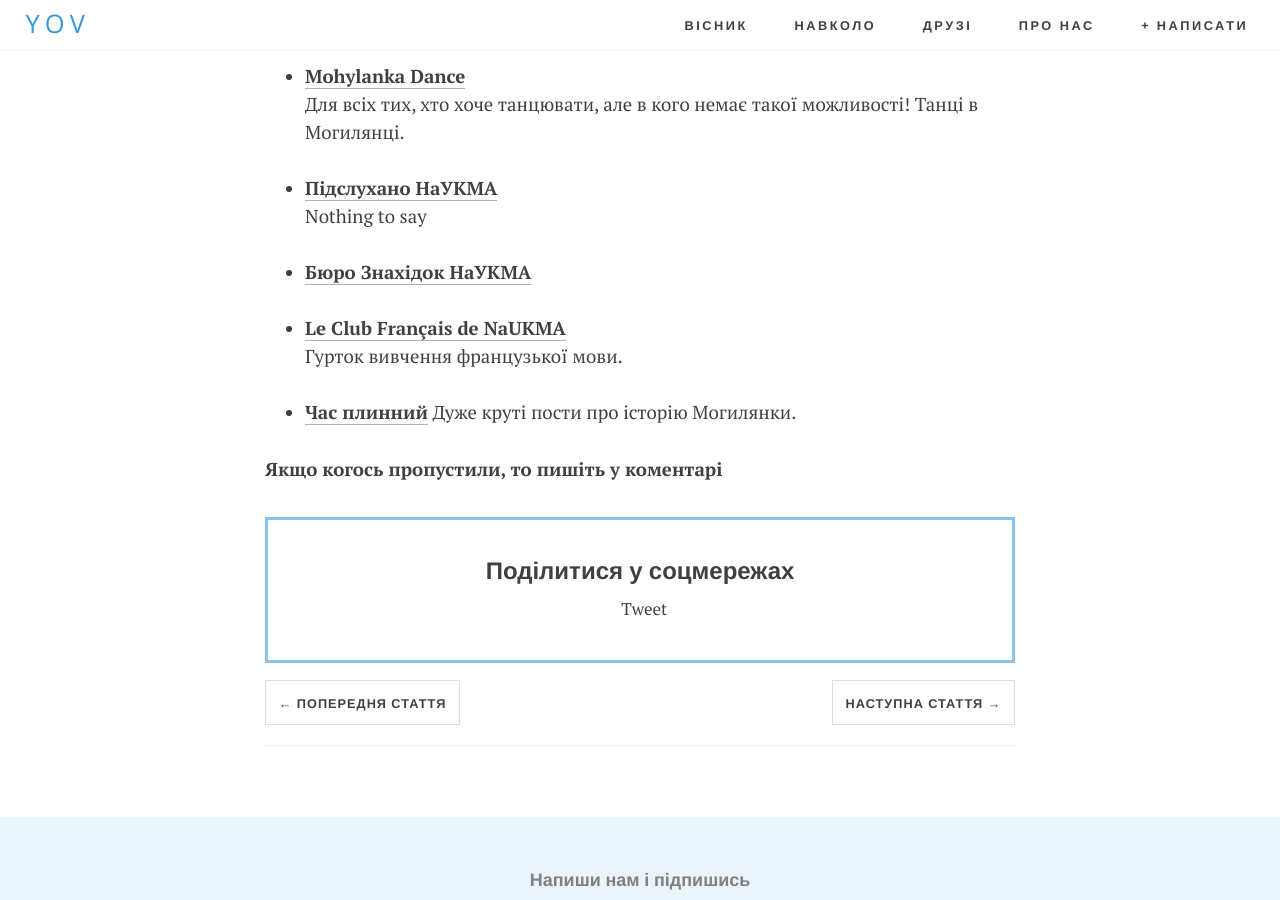
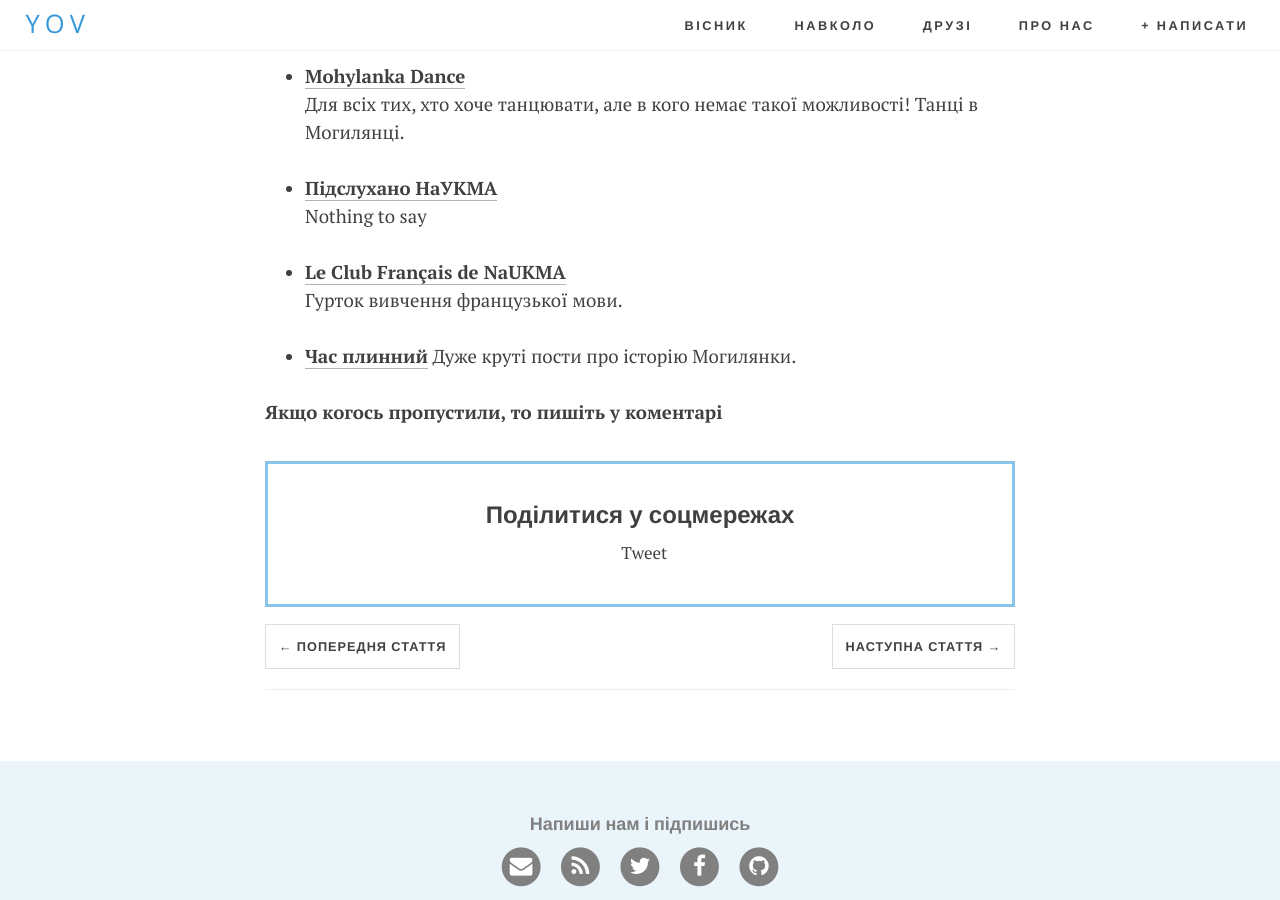
Before and after one commit to boretskyi/boretskyi.github.io, a Jekyll site: the page built from _posts/2015-09-01-kma-guide.md, in a window 1280 px wide and 900 px high, scrolled down 3985 px. Built offline with Jekyll 4.4.1, drawn with Linux system fonts in a browser that asks for light colours; nearby versions of some CDN libraries; Markdown is read by kramdown in place of the engine named in the settings; comment, search, counter and statistics services are not loaded.

Commit message:
Updated 2015-09-01-kma-guide.md

```diff
--- a/_posts/2015-09-01-kma-guide.md
+++ b/_posts/2015-09-01-kma-guide.md
@@ -127,8 +127,6 @@
 - **[Підслухано НаУКМА](https://vk.com/gossip_kma)**
 Nothing to say
 
-- **[Бюро Знахідок НаУКМА](https://vk.com/public69247169)**
-
 - **[Le Club Français de NaUKMA](https://vk.com/club82599373)**
 Гурток вивчення французької мови.
 
```
